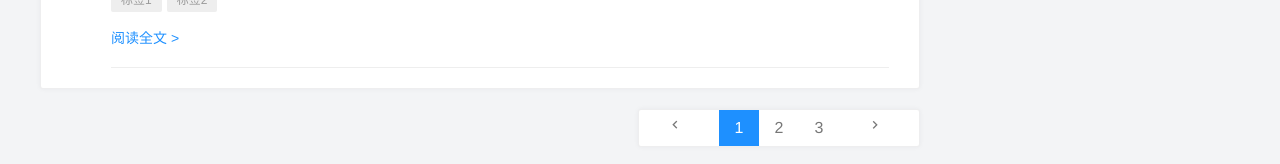
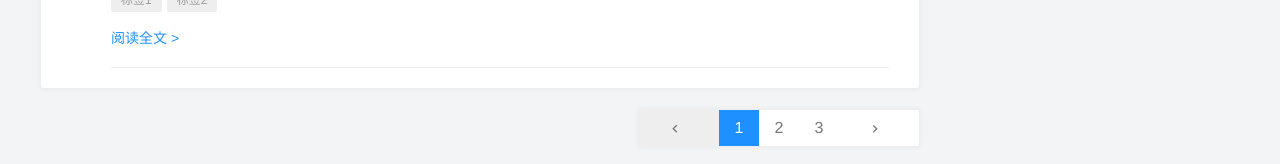
Before and after one commit to XboxYan/blog, a Jekyll site: the page built from index.html, in a window 1280 px wide and 1400 px high, scrolled down 312 px. Shown: the part 1233-1397 px from the top of the window. Built offline with Jekyll 4.4.1, drawn with Linux system fonts in a browser that asks for light colours; the list of posts is cut into pages by our own code.

Commit message:
page_arrow

```diff
--- a/stylesheets/index.css
+++ b/stylesheets/index.css
@@ -12,5 +12,8 @@ body{ padding-top: 300px; background: #f3f4f6; }
 .pager{ width: 900px; margin: 0 auto; text-align: right; padding: 20px 300px 20px 0;}
 .pagination{ display: inline-block; margin-right: 20px; background: #fff; font-size: 0; border-radius: 3px;border: 1px solid rgba(39,48,57,.08); box-shadow: 0 0 5px rgba(39,48,57,.05);}
 .pagination a{ display: inline-block; width: 40px; height: 36px; font-size: 16px; color: #777; text-align: center; line-height: 36px;}
-.pagination a.current{ background: dodgerblue; color: #fff;}
+.pagination a.current{ background: dodgerblue!important; color: #fff;}
 .pagination .page_arrow{ padding: 0 20px;}
+.pagination a.no_page{ background: #eee!important;}
+.pagination a:hover{ background:aliceblue; }
+.page_arrow .material-icons{ vertical-align: middle;}
```
